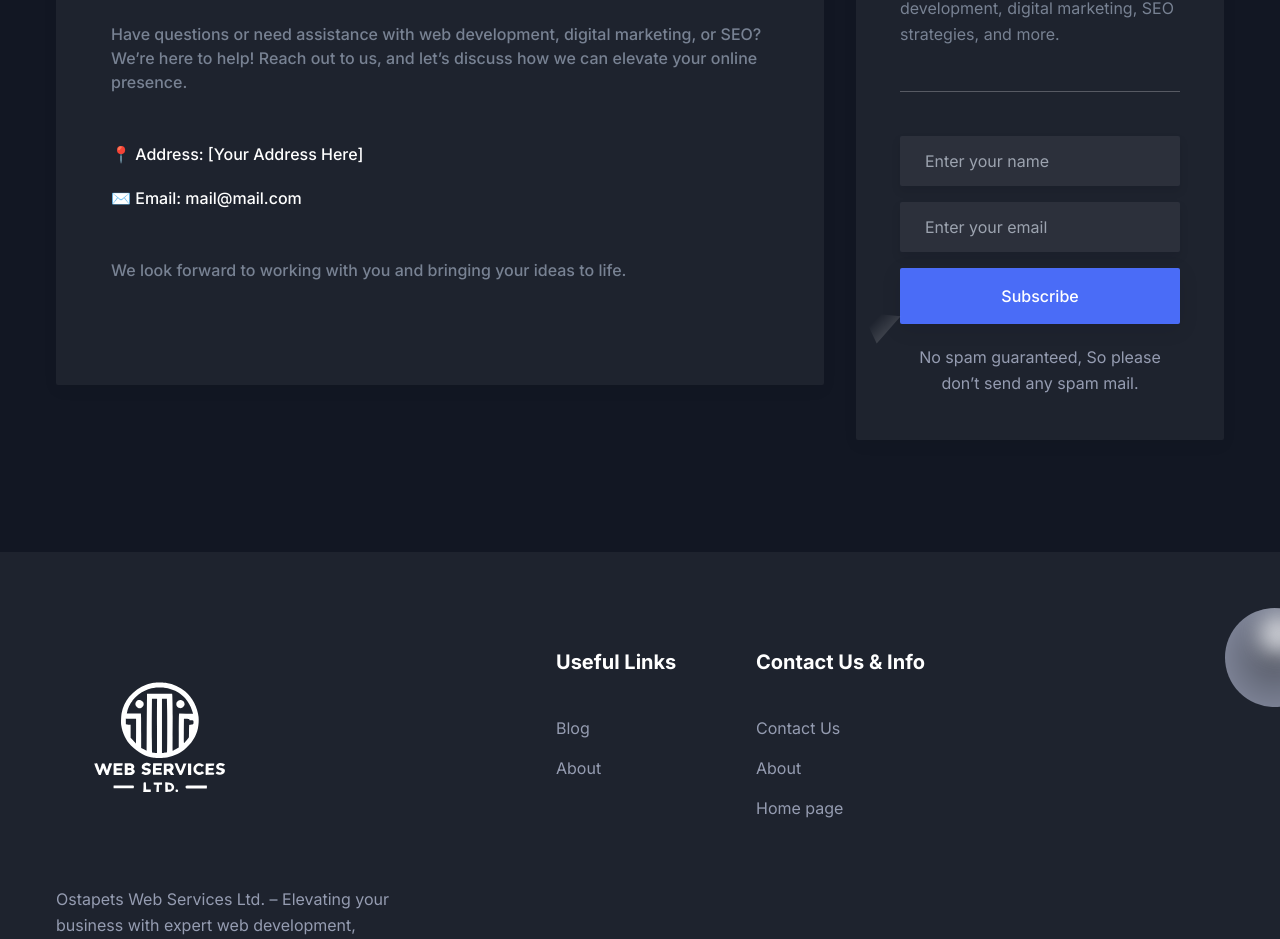
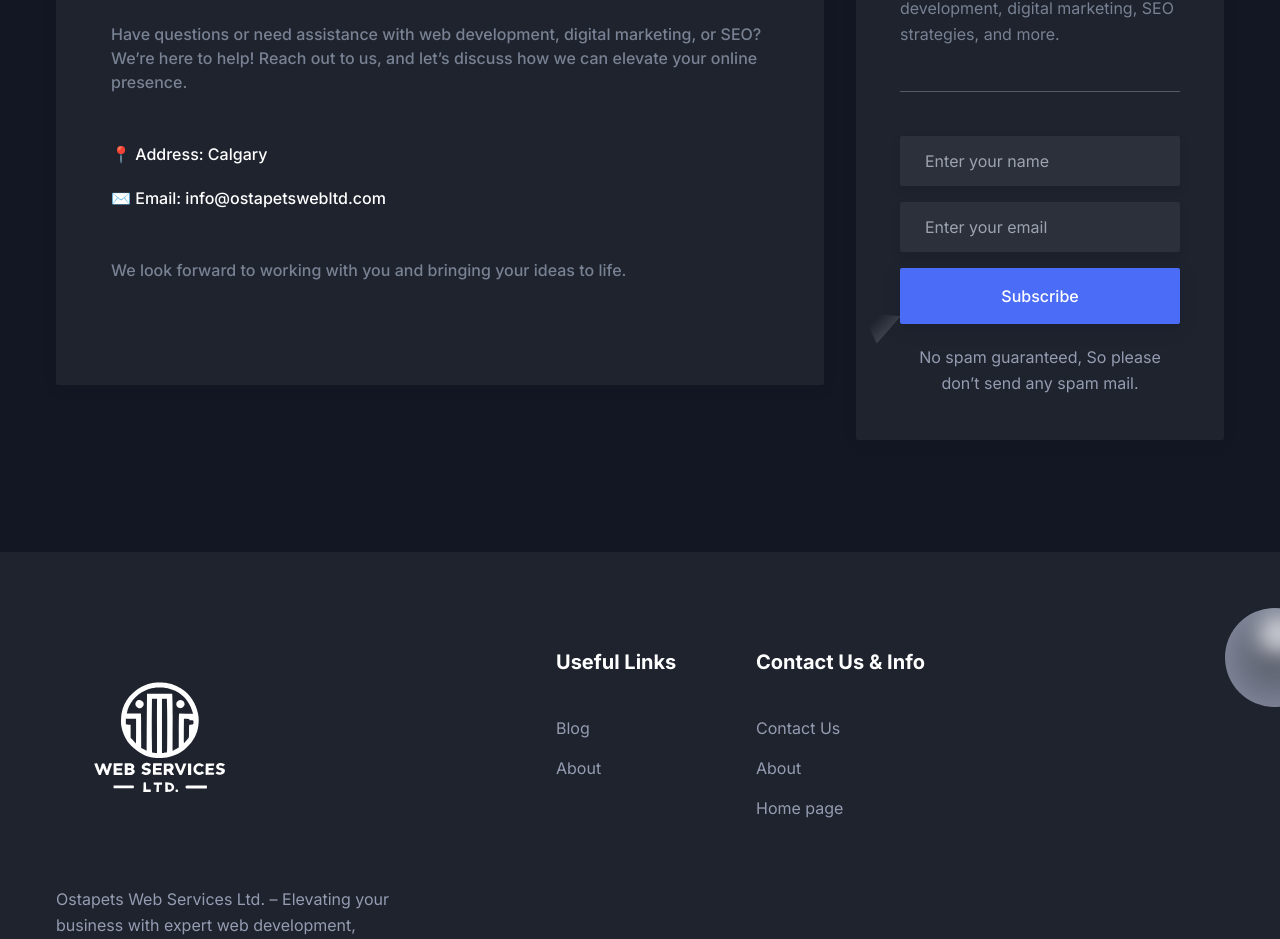
Before and after one commit to VashchenkoOleksandr/ostapec-business, a Next.js app: page / in a window 1280 px wide. Shown: the part 7875-8814 px from the top of the page. Built offline with nearby package versions, Linux system fonts and the light colour scheme.

Commit message:
Mail update

```diff
--- a/src/components/Contact/index.tsx
+++ b/src/components/Contact/index.tsx
@@ -24,10 +24,10 @@ const Contact = () => {
                             </p>
                             <ul className="mb-12 text-base font-medium">
                                 <li className="mb-5 text-base font-medium text-black dark:text-white ">
-                                    📍 Address: [Your Address Here]
+                                    📍 Address: Calgary
                                 </li>
                                 <li className="mb-5 text-base font-medium text-black dark:text-white ">
-                                    ✉️ Email: <a href="mailto:mail@mail.com">mail@mail.com</a>
+                                    ✉️ Email: <a href="mailto:info@ostapetswebltd.com">info@ostapetswebltd.com</a>
                                 </li>
                             </ul>
                             <p className="mb-12 text-base font-medium text-body-color">
```
